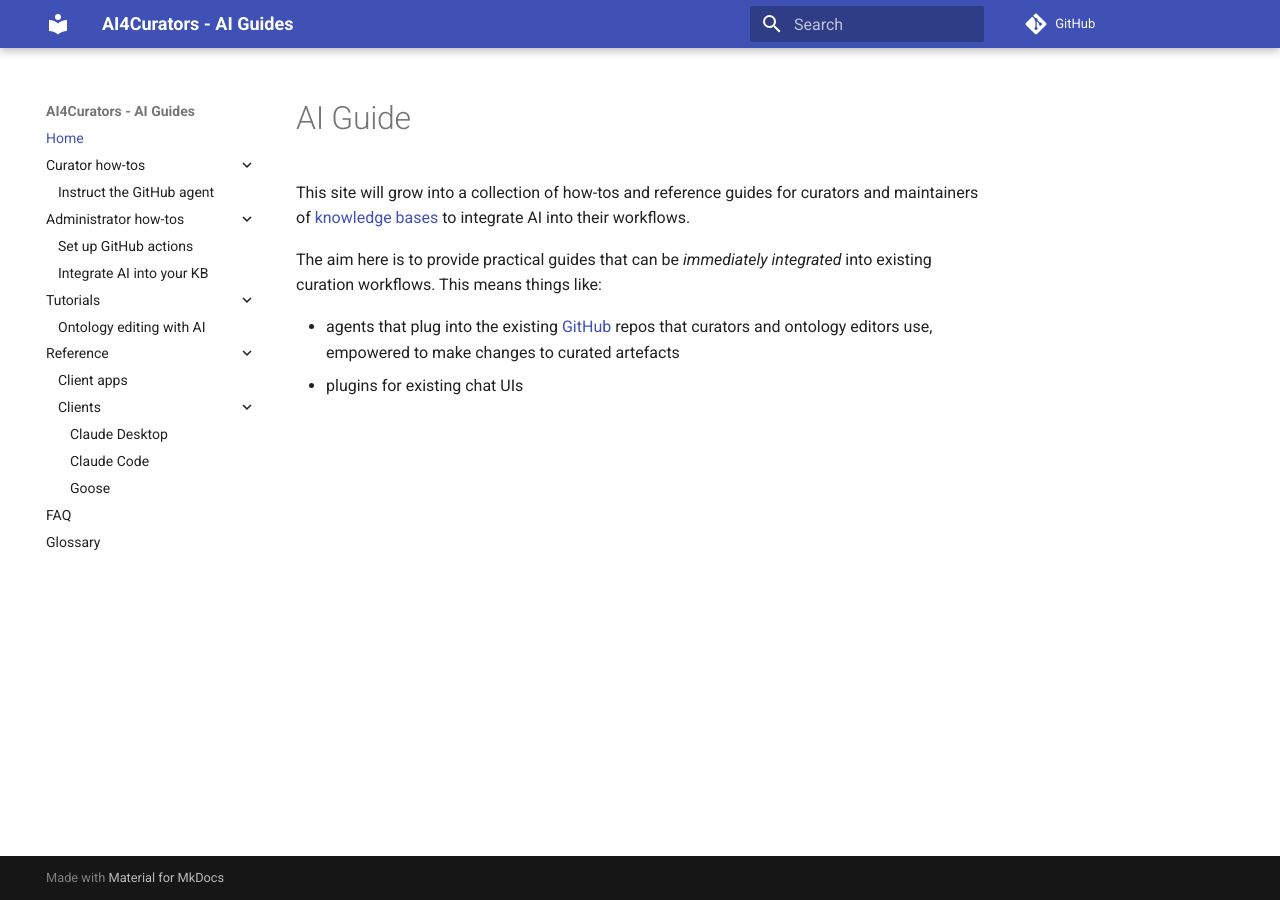
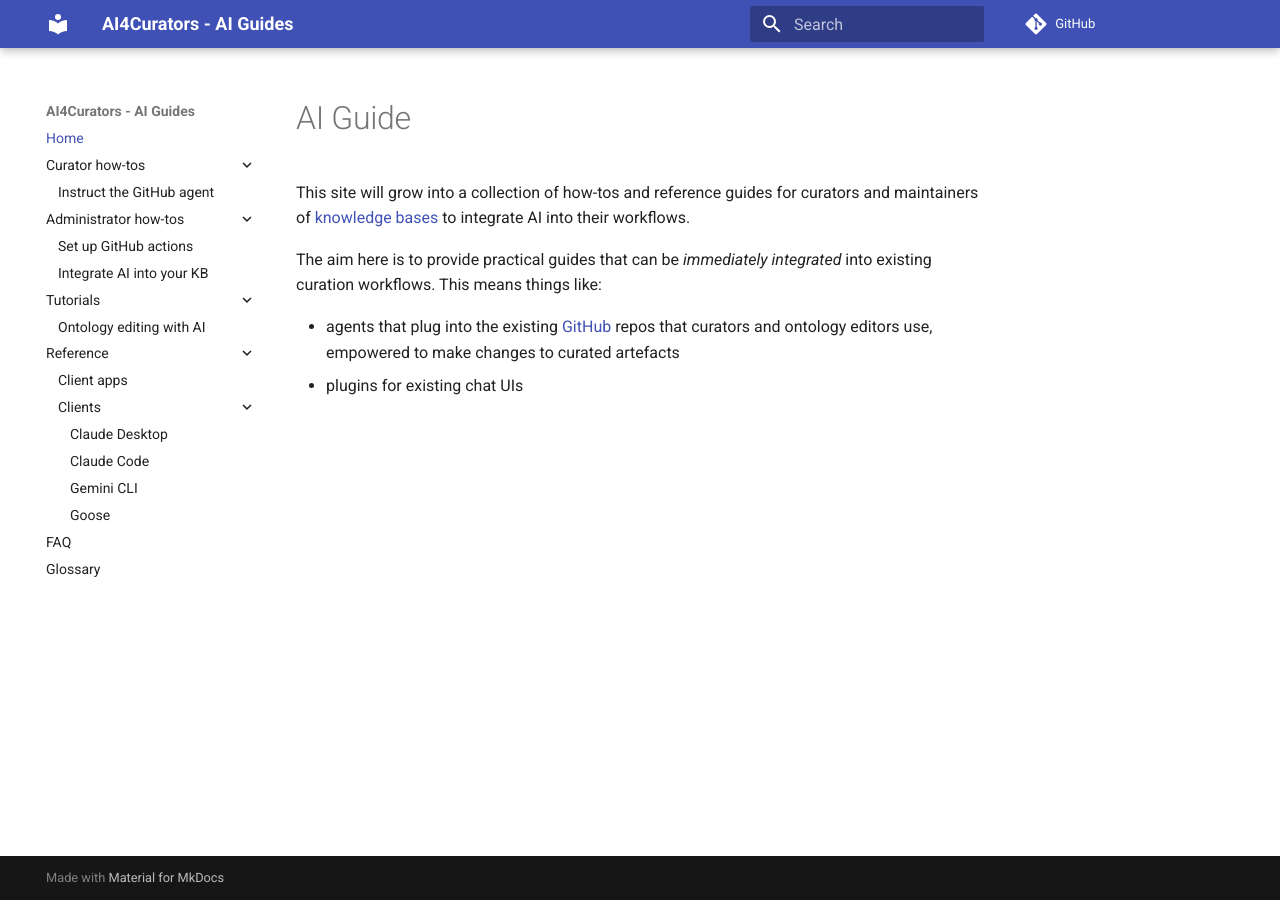
Before and after one commit to ai4curation/aidocs, an MkDocs documentation site: the page built from docs/index.md, in a window 1280 px wide. Built offline with MkDocs 1.6.1 and Material for MkDocs 9.7.7, drawn with Linux system fonts in a browser that asks for light colours; comment, search, counter and statistics services are not loaded.

Commit message:
Add gemini-cli to mkdocs.yml navigation
Co-authored-by: Chris Mungall <cmungall@users.noreply.github.com>

```diff
--- a/mkdocs.yml
+++ b/mkdocs.yml
@@ -48,6 +48,7 @@ nav:
      - Clients:
         - Claude Desktop: reference/clients/claude-desktop.md
         - Claude Code: reference/clients/claude-code.md
+        - Gemini CLI: reference/clients/gemini-cli.md
         - Goose: reference/clients/goose.md
   - FAQ: faq.md
   - Glossary: glossary.md
```
